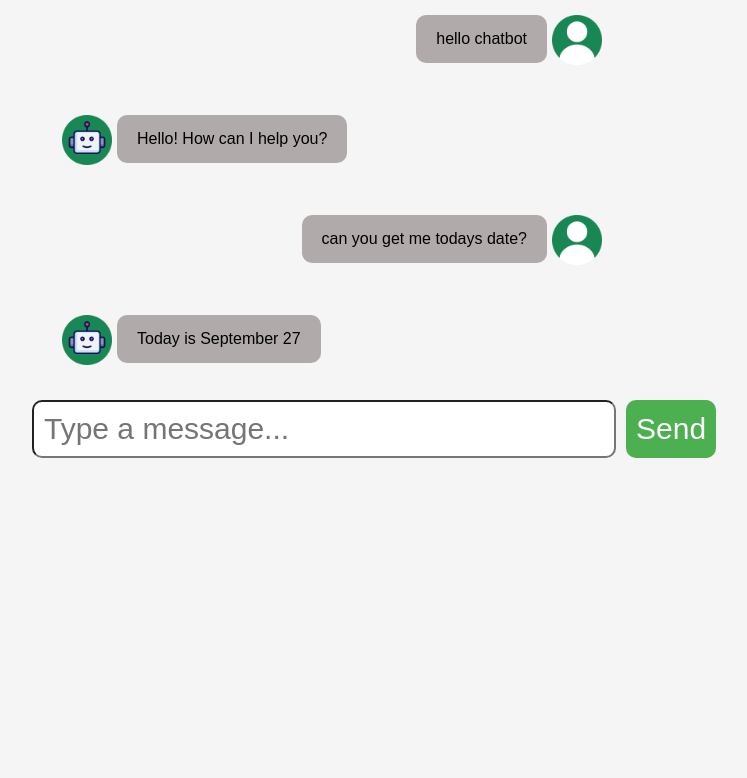
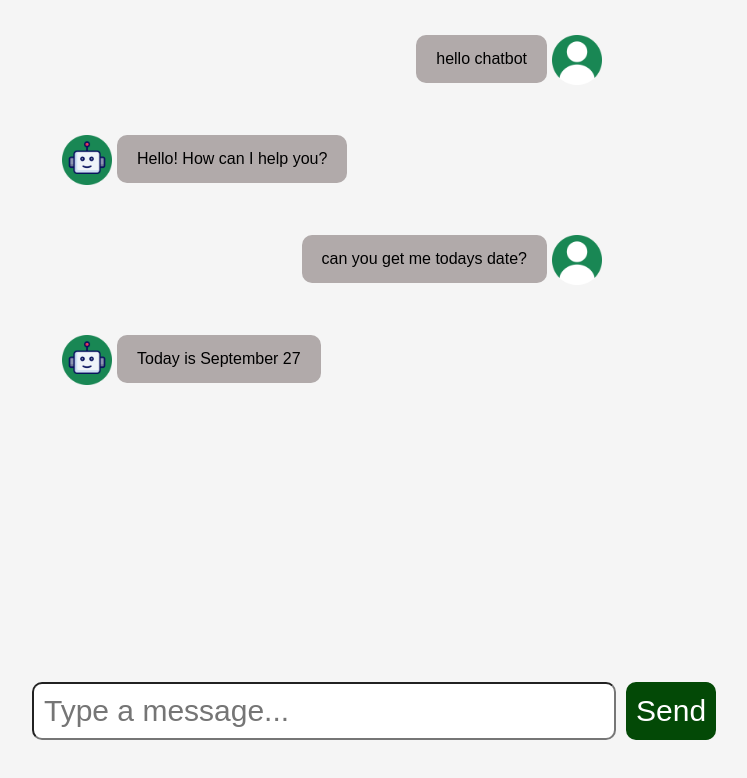
Before and after one commit to Neha-mer/my-react-chatbot-app, a React (Vite) app: page / in a window 1280 px wide. Shown: the top 778 px of the page, without its empty margins (308-1055 px from the left). Built offline with nearby package versions, Linux system fonts and the light colour scheme.

Commit message:
Chatbot-style-code

```diff
--- a/src/App.css
+++ b/src/App.css
@@ -17,7 +17,7 @@
 .send-button{
     padding: 10px;
     font-size: 30px;
-    background-color: #4CAF50;
+    background-color: #034906;
     color: white;
     border: none;
     border-radius: 10px;
@@ -25,17 +25,20 @@
 }
 
 .chat-container{
-    display: flex;
+     display: flex;
+  margin-bottom: 60px;
 
 
 }
 
-.app-container{
-    max-width: 600px;
-    margin-left: auto;
-    margin-right: auto;
-    height: 100vh;
+.app-container {
+  max-width: 600px;
+  margin-left: auto;
+  margin-right: auto;
 
+  height: 100vh;
+  display: flex;
+  flex-direction: column;
 }
 
 .robot-message-container{
@@ -73,6 +76,14 @@
 
 
 }
+.chat-messages-container {
+  flex-grow: 1;
+  margin-top: 20px;
+  overflow: scroll;
+  scrollbar-width: none;
+
+}
+
 img {
   width: 50px;
   height: 50px;
--- a/src/Components/ChatMessages.tsx
+++ b/src/Components/ChatMessages.tsx
@@ -10,7 +10,7 @@ interface ChatMessagesProps {
 }
 const ChatMessages = ({ chatMessages }: ChatMessagesProps) => {
   return (
-    <div>
+    <div className="chat-messages-container">
       {chatMessages.map((chatMessages) => {
         return (
           <ChatMessage
```
